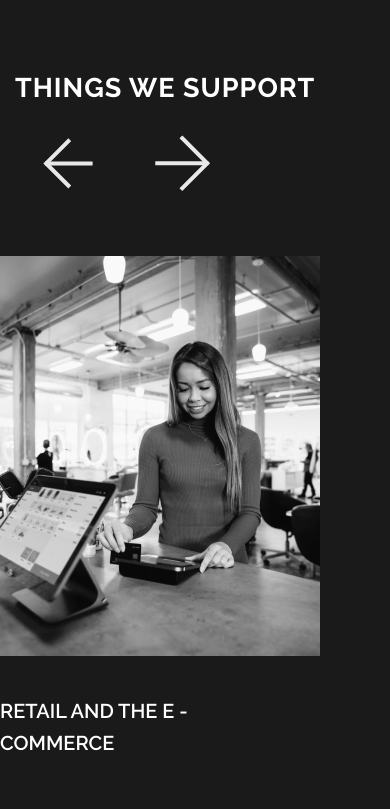
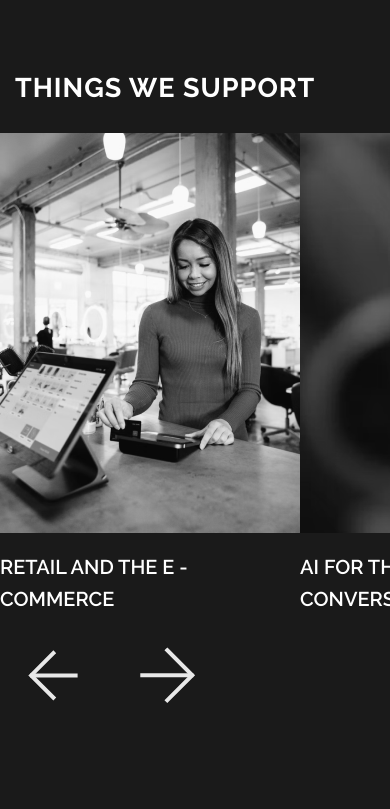
Before and after one commit to Derevyanchenko2/AI.MAN-project, a website: page app/index.html in a window 390 px wide. Shown: the part 3235-4044 px from the top of the page. Drawn offline with nearby package versions, Linux system fonts and the light colour scheme.

Commit message:
update mobile version

```diff
--- a/app/index.html
+++ b/app/index.html
@@ -443,7 +443,7 @@
     <div class="container">
         <div class="support-heading">
             <h2 class = "support-title section-title">THINGS WE SUPPORT</h2>
-            <div class="support-navigation">
+            <div class="support-navigation support-navigation--pc">
                 <button class="support-prev-btn">
                     <svg xmlns="http://www.w3.org/2000/svg" width="107" height="107" viewBox="0 0 107 107" fill="none">
                         <g opacity="0.9">
@@ -534,6 +534,24 @@
                         CONVERSATION
                     </h3>
                 </div>
+            </div>
+            <div class="support-navigation support-navigation--mob">
+                <button class="support-prev-btn">
+                    <svg xmlns="http://www.w3.org/2000/svg" width="107" height="107" viewBox="0 0 107 107" fill="none">
+                        <g opacity="0.9">
+                          <path d="M75.6127 53.3776H32.03" stroke="white" stroke-width="4" stroke-linecap="square" stroke-linejoin="round"/>
+                          <path d="M53.377 31.1412L31.1409 53.3772L53.377 75.6133" stroke="white" stroke-width="4" stroke-linecap="square"/>
+                        </g>
+                    </svg>
+                </button>
+                <button class="support-next-btn">
+                    <svg xmlns="http://www.w3.org/2000/svg" width="121" height="121" viewBox="0 0 121 121" fill="none">
+                        <g opacity="0.9">
+                          <path d="M35.289 60.288H84.2891" stroke="white" stroke-width="4" stroke-linecap="square" stroke-linejoin="round"/>
+                          <path d="M60.2891 35.2881L85.2891 60.2881L60.2891 85.2881" stroke="white" stroke-width="4" stroke-linecap="square"/>
+                        </g>
+                      </svg>
+                </button>
             </div>
         </div>
     </div>
--- a/app/js/main.js
+++ b/app/js/main.js
@@ -71,7 +71,7 @@ document.addEventListener('DOMContentLoaded', function () {
     breakpoints: {
       // when window width is <= 576px
       320: {
-        slidesPerView: 1,
+        slidesPerView: 1.3,
       },
       576: {
         slidesPerView: 2,
--- a/app/scss/blocks/_say.scss
+++ b/app/scss/blocks/_say.scss
@@ -66,7 +66,7 @@
     font-weight: 500;
     line-height: 200%;
     @media(max-width:460px){
-        font-size: 24px;
+        font-size: 28px;
     }
 }
 .say-line {
@@ -88,7 +88,7 @@
     line-height: 200%;
     letter-spacing: -0.72px;
     @media(max-width:460px){
-        font-size: 19px;
+        font-size: 22px;
     }
 }
 
--- a/app/scss/blocks/_support.scss
+++ b/app/scss/blocks/_support.scss
@@ -23,18 +23,15 @@
     display: flex;
     align-items: center;
 }
-.prev-btn {
-}
-.next-btn {
-}
 .swiper-row {
     max-width: 1440px;
     margin-left: auto;
 }
 .swiper-slide__image{
     margin-bottom: 36px;
-    max-width: 320px;
-    width: 100%;
+    @media(max-width:768px){
+        margin-bottom: 15px;
+    }
 
 }
 .slide-description {
@@ -50,3 +47,14 @@
         font-size: 20px;
     }
 }
+.support-navigation--mob{
+    display: none;
+    @media(max-width:768px){
+        display: flex;
+    }
+}
+.support-navigation--pc{
+    @media(max-width:768px){
+        display: none;
+    }
+}
```
Also changed, not shown: app/html/sections/support.html (+19 -1 lines), app/css/main.css.
